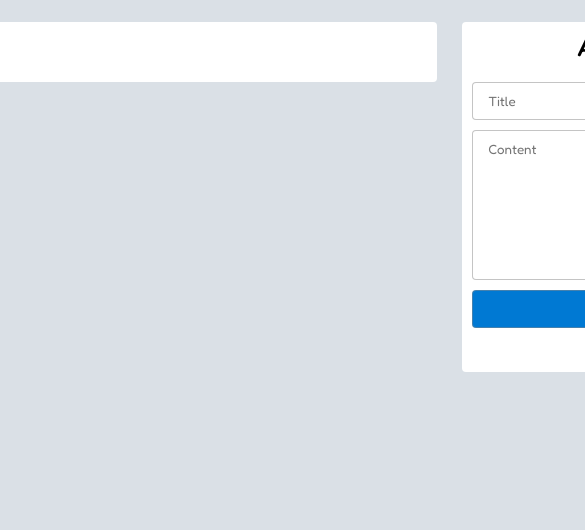
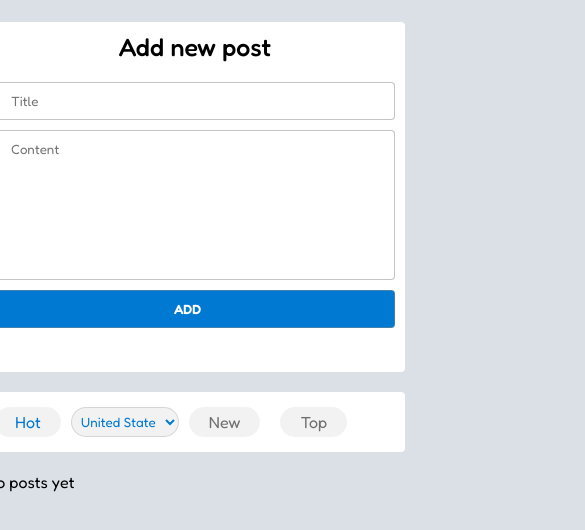
Before and after one commit to GSG-G11/Mohammed-Reddit, a website: page public/html/home.html in a window 390 px wide. Shown: the part 58-588 px from the top of the page, 585 px wide, since content can reach past the window. Drawn offline with Linux system fonts and the light colour scheme; no server answers.

Commit message:
Make the website responsive Relates #38

```diff
--- /dev/null
+++ b/public/css/media.css
@@ -0,0 +1,81 @@
+@media screen and (max-width: 1300px) {
+  .main-section {
+    width: 1000px;
+  }
+}
+@media screen and (max-width: 1000px) {
+  .main-section {
+    width: 1000px;
+    flex-direction: column-reverse;
+    align-items: center;
+  }
+  .post-paragraph {
+    width: 100%;
+  }
+  .search-form {
+    width: 50%;
+  }
+  .main-section-aside {
+    width: 70%;
+    margin-bottom: 20px;
+  }
+  .main-section-container {
+    width: 70%;
+    margin: 0;
+  }
+}
+@media screen and (max-width: 720px) {
+  .main-section {
+    width: 800px;
+    flex-direction: column-reverse;
+    align-items: center;
+  }
+
+  .search-form {
+    width: 40%;
+  }
+  .main-section-aside {
+    width: 70%;
+    margin-bottom: 20px;
+  }
+  .main-section-container {
+    width: 70%;
+    margin: 0;
+  }
+}
+@media screen and (max-width: 580px) {
+  .main-section {
+    width: 700px;
+    flex-direction: column-reverse;
+    align-items: center;
+  }
+  .search-form {
+    width: 40%;
+  }
+  .main-section-aside {
+    width: 70%;
+    margin-bottom: 20px;
+  }
+  .main-section-container {
+    width: 70%;
+    margin: 0;
+  }
+}
+@media screen and (max-width: 500px) {
+  .main-section {
+    width: 600px;
+    flex-direction: column-reverse;
+    align-items: center;
+  }
+  .search-form {
+    width: 40%;
+  }
+  .main-section-aside {
+    width: 70%;
+    margin-bottom: 20px;
+  }
+  .main-section-container {
+    width: 70%;
+    margin: 0;
+  }
+}
--- a/public/html/home.html
+++ b/public/html/home.html
@@ -8,6 +8,7 @@
   <script src="https://kit.fontawesome.com/57c783de70.js" crossorigin="anonymous"></script>
   <link rel="stylesheet" href="../css/main.css" />
   <link rel="stylesheet" href="../css/home.css" />
+  <link rel="stylesheet" href="../css/media.css">
   <title>Reddit</title>
 </head>
 
```
Also changed, not shown: public/index.html (+1 -0 lines).
